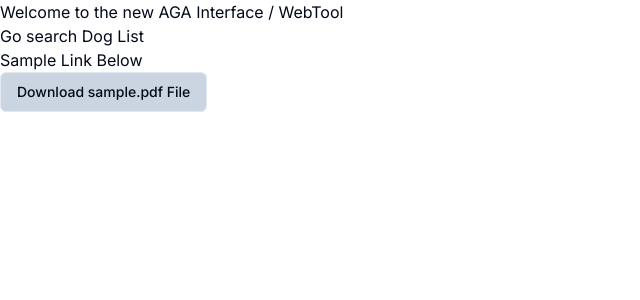
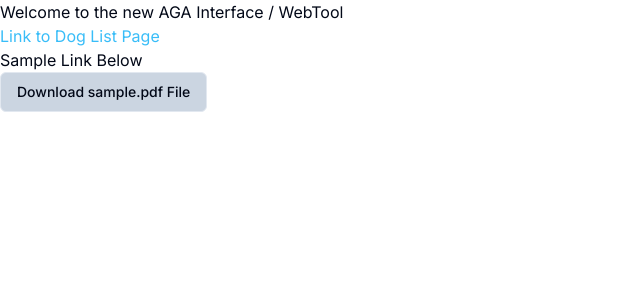
Before and after one commit to thiem-dev/AGAInterfaceUI, a Next.js app: page / in a window 1280 px wide. Shown: the top 300 px of the page, without its empty margins (0-640 px from the left). Built offline with nearby package versions, Linux system fonts and the light colour scheme.

Commit message:
link updates

```diff
--- a/src/app/page.tsx
+++ b/src/app/page.tsx
@@ -5,7 +5,9 @@ export default function Home() {
   return (
     <div>
       <h1>Welcome to the new AGA Interface / WebTool</h1>
-      <a href="./dogList">Go search Dog List</a>
+      <a href="./dogList" className="text-sky-400 hover:text-slate-400/90">
+        Link to Dog List Page
+      </a>
       <h2>Sample Link Below</h2>
       <Button variant="outline" className="bg-slate-300">
         <a href="/agaFiles/sample.pdf" target="blank" rel="noopener noreferrer">
```
